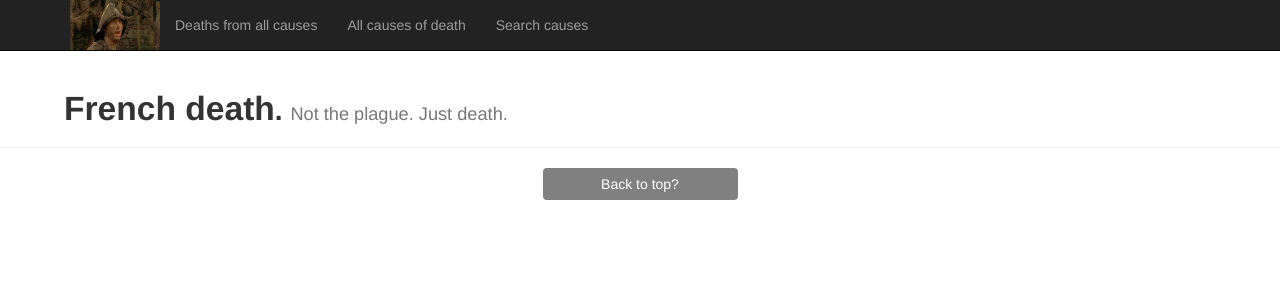
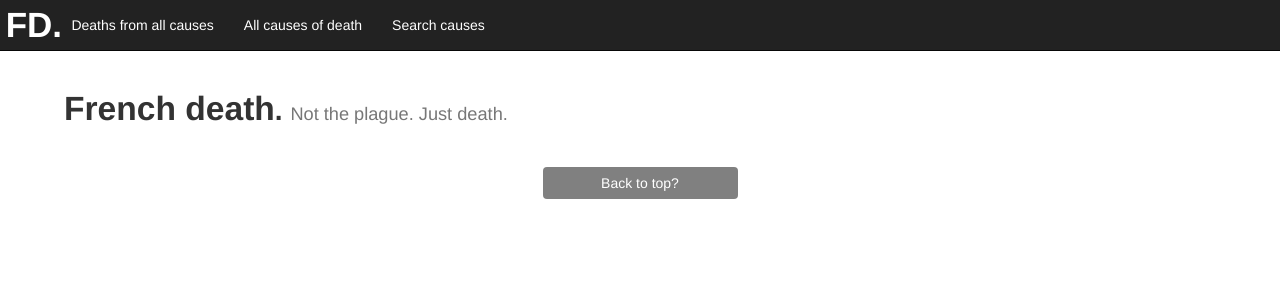
Before and after one commit to thejqs/french_deaths, a Django app: a page that uses french_deaths/templates/base.html in a window 1280 px wide. Shown: the top 300 px of the page. Run offline with Django 3.2, Linux system fonts and the light colour scheme; data that the repository does not hold is empty; parts of the project's set-up code (start-up, migrations or seed data) failed here and were passed over; some libraries are stand-ins or nearby versions.

Commit message:
restyling nav bar

```diff
--- a/french_deaths/main/static/css/french_deaths.css
+++ b/french_deaths/main/static/css/french_deaths.css
@@ -6,11 +6,35 @@
     font-family: 'Helvetica', 'Arial', sans-serif;
 }
 
+.site-id {
+    font-family: "Helvetica";
+    font-size: 250%;
+    font-weight: bold;
+    margin-left: 10%;
+}
+
+.site-id a {
+    text-decoration: none;
+    color: #ffffff;
+}
+
+.nav.navbar a {
+    color: #ffffff;
+}
 
 .cause {
     color: #808080;
     width: 70%;
     margin: auto;
+}
+
+.page-header {
+    border-bottom: none;
+}
+
+.navbar-inverse .navbar-nav>li>a {
+    color: #ffffff;
+
 }
 
 
--- a/french_deaths/templates/base.html
+++ b/french_deaths/templates/base.html
@@ -15,27 +15,15 @@
 </head>
 
 <div class="navbar navbar-inverse navbar-static-top" role="navigation">
-  <div class="container">
     <!-- Brand and toggle get grouped for better mobile display -->
     <div class="navbar-header">
-      <button type="button" class="navbar-toggle collapsed" data-toggle="collapse" data-target="#bs-example-navbar-collapse-1" aria-expanded="false">
-        <span class="sr-only">Toggle navigation</span>
-        <span class="icon-bar"></span>
-        <span class="icon-bar"></span>
-        <span class="icon-bar"></span>
-      </button>
-                <img src="../static/image/dead_resize.jpg">
-      </div>
+        <div class="site-id"><a href="{% url 'home' %}">FD.</a></div>
+    </div>
 
     <!-- Collect the nav links, forms, and other content for toggling -->
     <div class="collapse navbar-collapse" id="bs-example-navbar-collapse-1">
       <ul class="nav navbar-nav">
-<!--        {# <form class="navbar-form navbar-left" role="search">
-        <div class="form-group">
-          <input type="text" class="form-control" placeholder="Bring out my dead?">
-        </div>
-        <button type="submit" class="btn btn-default">Submit</button>
-      </form><li class="active"> #} -->
+
         <li class="nav navbar-nav navbar-left">
             <li><a href="{% url 'deaths' %}">Deaths from all causes</a></li>
             <li><a href="{% url 'all_causes' %}">All causes of death</a></li>
@@ -49,7 +37,6 @@
         </li>
       </ul>
     </div><!-- /.navbar-collapse -->
-  </div><!-- /.container-fluid -->
 </div>
 
 
```
